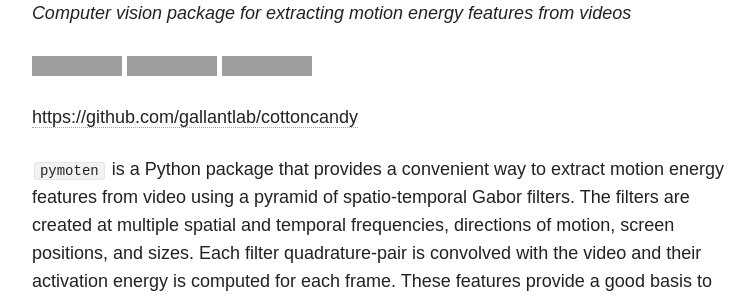
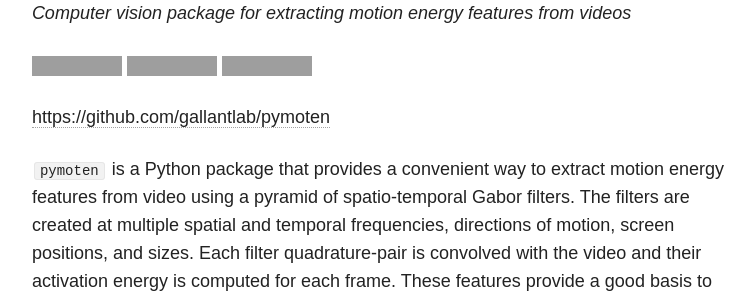
Before and after one commit to anwarnunez/anwarnunez.github.io, a Jekyll site: the page built from software/index.md, in a window 1280 px wide, cut to the strip 960-1260 px from the top of the page. Shown: the whole strip, without its empty margins (254-1009 px from the left). Built offline with Jekyll 4.4.1, drawn with Linux system fonts in a browser that asks for light colours; nearby versions of some CDN libraries; part of the change alters nothing that is shown; grey boxes are pictures that could not be loaded.

Commit message:
FIX link

```diff
--- a/software/index.md
+++ b/software/index.md
@@ -29,7 +29,7 @@ _Computer vision package for extracting motion energy features from videos_
 [![Downloads](https://pepy.tech/badge/pymoten)](https://pepy.tech/project/pymoten)
 [![coverage](https://codecov.io/gh/gallantlab/pymoten/branch/main/graph/badge.svg)](https://codecov.io/gh/gallantlab/pymoten)
 
-[https://github.com/gallantlab/cottoncandy](https://github.com/gallantlab/cottoncandy)
+[https://github.com/gallantlab/pymoten](https://github.com/gallantlab/pymoten)
 
 `pymoten` is a Python package that provides a convenient way to extract motion energy features from video using a pyramid of spatio-temporal Gabor filters. The filters are created at multiple spatial and temporal frequencies, directions of motion, screen positions, and sizes. Each filter quadrature-pair is convolved with the video and their activation energy is computed for each frame. These features provide a good basis to model brain responses to natural movies.
 
```
